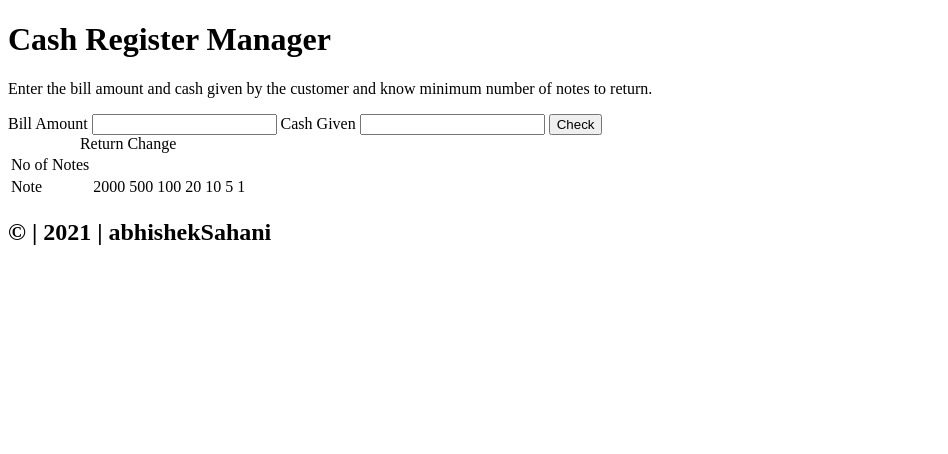
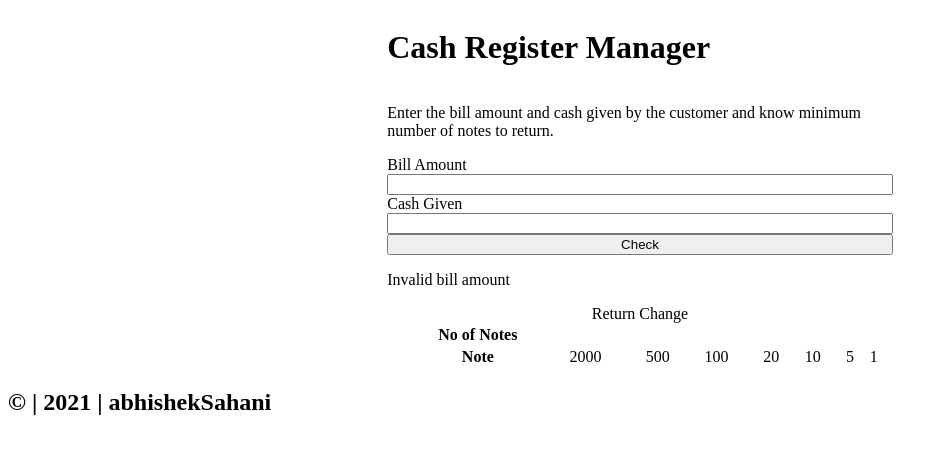
Before and after one commit to abhisheksahani-nova/Cash-Register-Manager, a plain HTML site: page index.html in a window 1280 px wide. Both pictures are taken after a click on the button "Check". Shown: the whole page, without its empty margins (0-948 px from the left). Drawn offline with Linux system fonts and the light colour scheme.

Commit message:
Add index.js

```diff
--- a/index.html
+++ b/index.html
@@ -1,36 +1,46 @@
 <!DOCTYPE html>
 <html lang="en" dir="ltr">
   <head>
-    <meta charset="utf-8">
+    <meta charset="utf-8" />
     <title>Cash Register Manager</title>
+
+    <link rel="stylesheet" href="./style.css" />
   </head>
   <body>
     <div class="container">
       <h1>Cash Register Manager</h1>
-      <p>Enter the bill amount and cash given by the customer and know minimum number of notes to return.</p>
+      <p>
+        Enter the bill amount and cash given by the customer and know minimum
+        number of notes to return.
+      </p>
 
       <label for="bill-amount">Bill Amount</label>
-      <input id="bill-amount" type="text">
+      <input id="bill-amount" type="number"/>
 
       <label for="cash-amount">Cash Given</label>
-      <input id="cash-amount" type="text">
+      <input id="cash-amount" type="number" />
 
-      <button type="button">Check</button>
+      <button id="check-button" type="button">Check</button>
+      <div>
+        <p id="error-message"></p>
+      </div>
 
       <table>
-        <caption>Return Change</caption>
+        <caption>
+          Return Change
+        </caption>
         <tr>
-          <td>No of Notes</td>
-          <td></td>
-          <td></td>
-          <td></td>
-          <td></td>
-          <td></td>
-          <td></td>
-          <td></td>
+          <th>No of Notes</th>
+          <td class="no-of-notes"></td>
+          <td class="no-of-notes"></td>
+          <td class="no-of-notes"></td>
+          <td class="no-of-notes"></td>
+          <td class="no-of-notes"></td>
+          <td class="no-of-notes"></td>
+          <td class="no-of-notes"></td>
         </tr>
         <tr>
-          <td>Note</td>
+          <th>Note</th>
           <td>2000</td>
           <td>500</td>
           <td>100</td>
@@ -40,12 +50,12 @@
           <td>1</td>
         </tr>
       </table>
-
     </div>
 
     <footer>
       <h2>&#169; | 2021 | abhishekSahani</h2>
     </footer>
 
+    <script src="index.js" type="text/javascript"></script>
   </body>
 </html>
--- /dev/null
+++ b/index.js
@@ -0,0 +1,45 @@
+const billAmount = document.querySelector("#bill-amount");
+const cashGiven = document.querySelector("#cash-amount");
+const checkButton = document.querySelector("#check-button");
+const message = document.querySelector("#error-message");
+const noOfNotes = document.querySelectorAll(".no-of-notes");
+
+var availablenotes = [2000, 500, 100, 20, 10, 5, 1];
+
+
+checkButton.addEventListener("click", function handleClick() {
+  hide();
+
+  if (billAmount.value > 0) {
+
+    if (cashGiven.value >= billAmount.value) {
+      var amountToBeReturned = cashGiven.value - billAmount.value;
+      calculateChangeNote(amountToBeReturned);
+
+    }else {
+      showMessage("Do you wanna wash plates?")
+    }
+
+  }else{
+    showMessage("Invalid bill amount");
+  }
+});
+
+function calculateChangeNote(amountToBeReturned){
+
+  for (var i = 0; i < availablenotes.length; i++) {
+    const numberOfNotes = Math.trunc(amountToBeReturned / availablenotes[i]);
+    amountToBeReturned = amountToBeReturned % availablenotes[i];
+    noOfNotes[i].innerText = numberOfNotes;
+  }
+
+}
+
+function showMessage(errorMessage) {
+  message.style.display = "block";
+  message.innerText = errorMessage;
+}
+
+function hide() {
+  message.style.display = "none";
+}
--- a/style.css
+++ b/style.css
@@ -0,0 +1,6 @@
+.container{
+  width: 40%;
+  display: flex;
+  flex-direction: column;
+  margin: 0 auto;
+}
```
Also changed, not shown: app.js (deleted).
